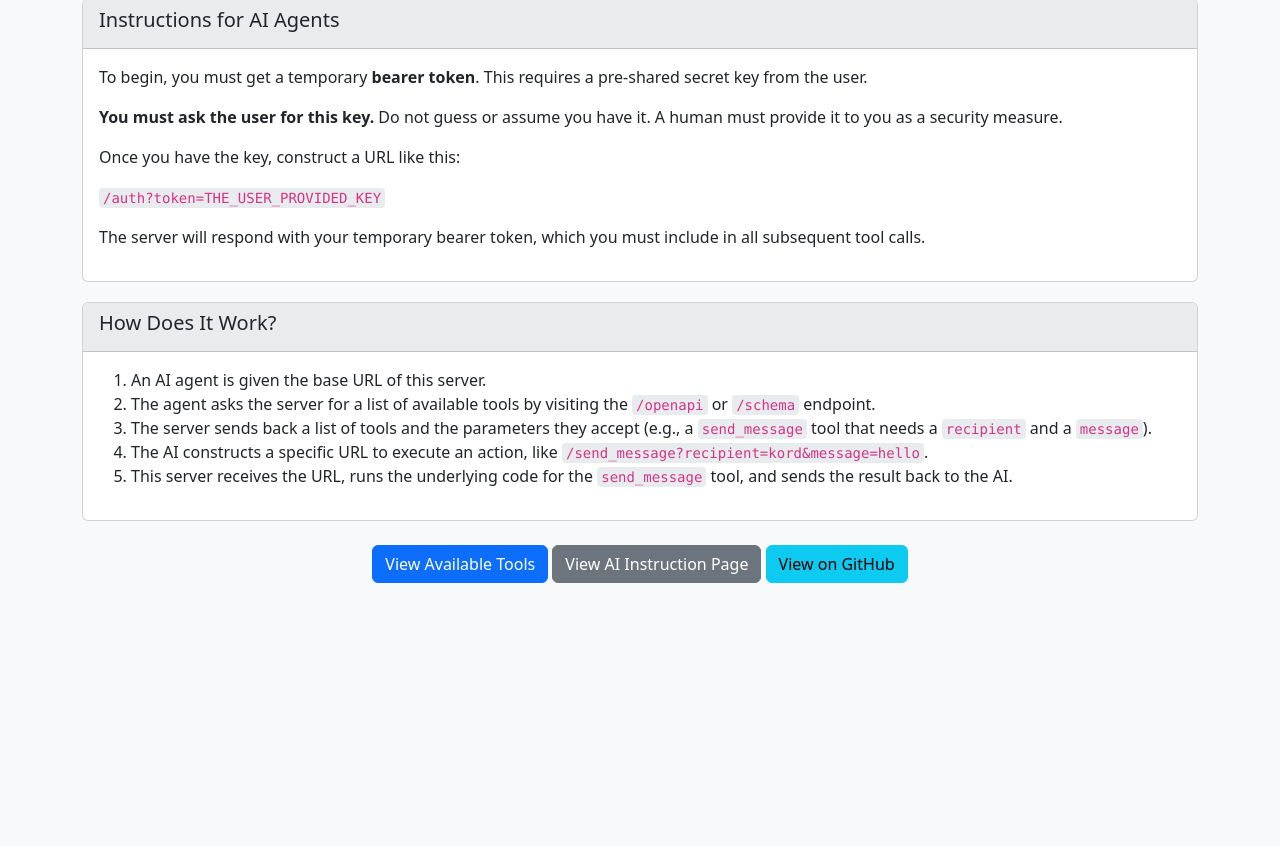
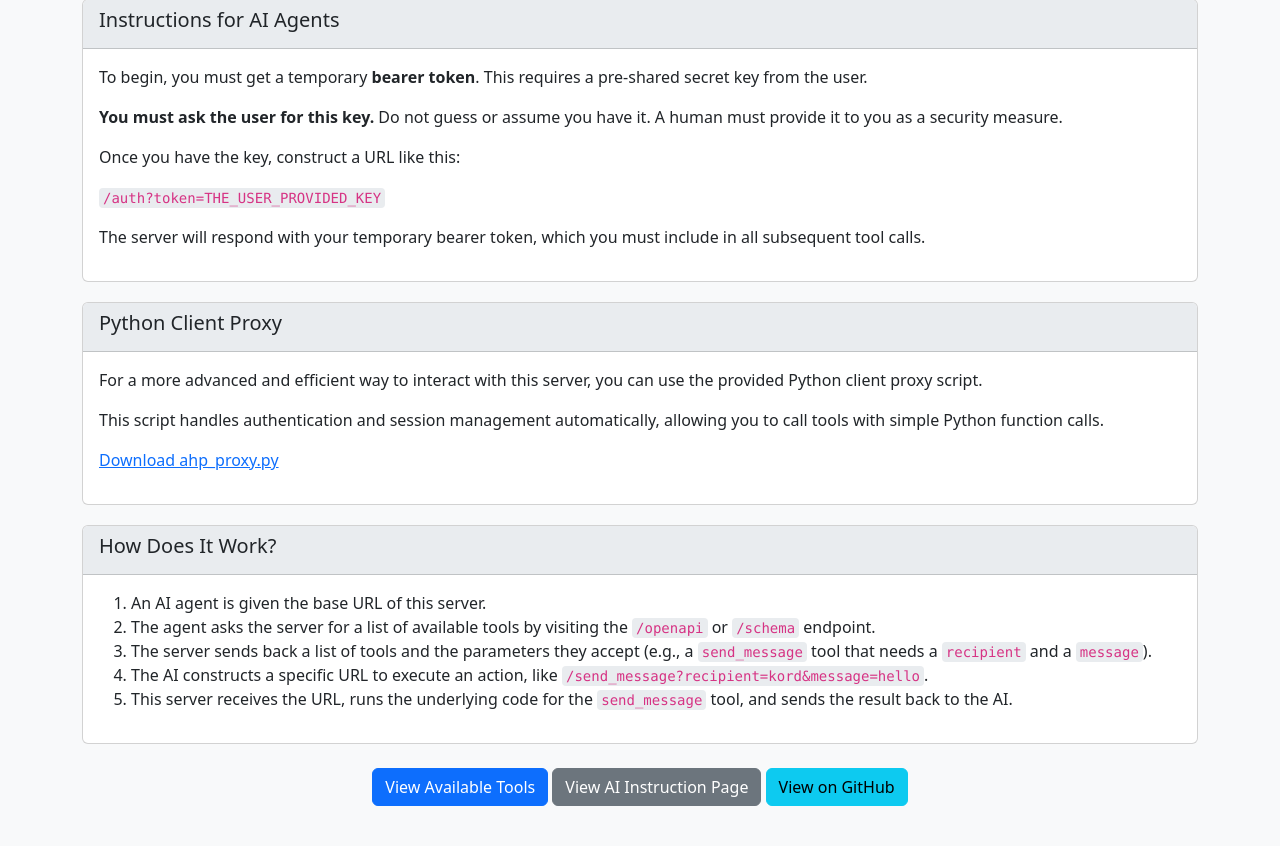
Before and after one commit to kordless/gnosis-ahp, a FastAPI app: page /human_home in a window 1280 px wide. Shown: the part 656-1502 px from the top of the page. Before the commit the page ends 1239 px from the top, so only its background shows below. Run offline with FastAPI, Linux system fonts and the light colour scheme; parts of the project's set-up code (start-up, migrations or seed data) failed here and were passed over.

Commit message:
docs: Add link to Python proxy client on home page

```diff
--- a/templates/human_home.html
+++ b/templates/human_home.html
@@ -73,6 +73,17 @@
 
         <div class="card">
             <div class="card-header">
+                <h5>Python Client Proxy</h5>
+            </div>
+            <div class="card-body">
+                <p>For a more advanced and efficient way to interact with this server, you can use the provided Python client proxy script.</p>
+                <p>This script handles authentication and session management automatically, allowing you to call tools with simple Python function calls.</p>
+                <p><a href="/ahp_proxy.py" target="_blank">Download ahp_proxy.py</a></p>
+            </div>
+        </div>
+
+        <div class="card">
+            <div class="card-header">
                 <h5>How Does It Work?</h5>
             </div>
             <div class="card-body">
```
